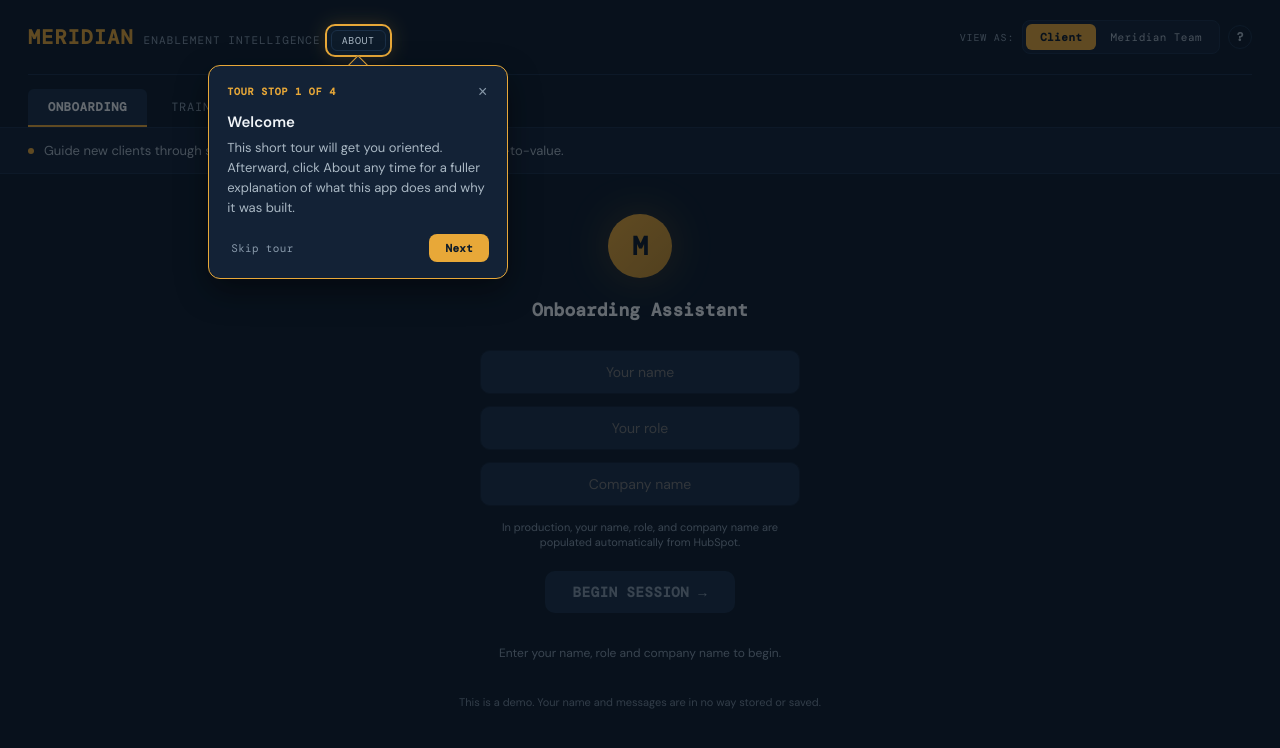
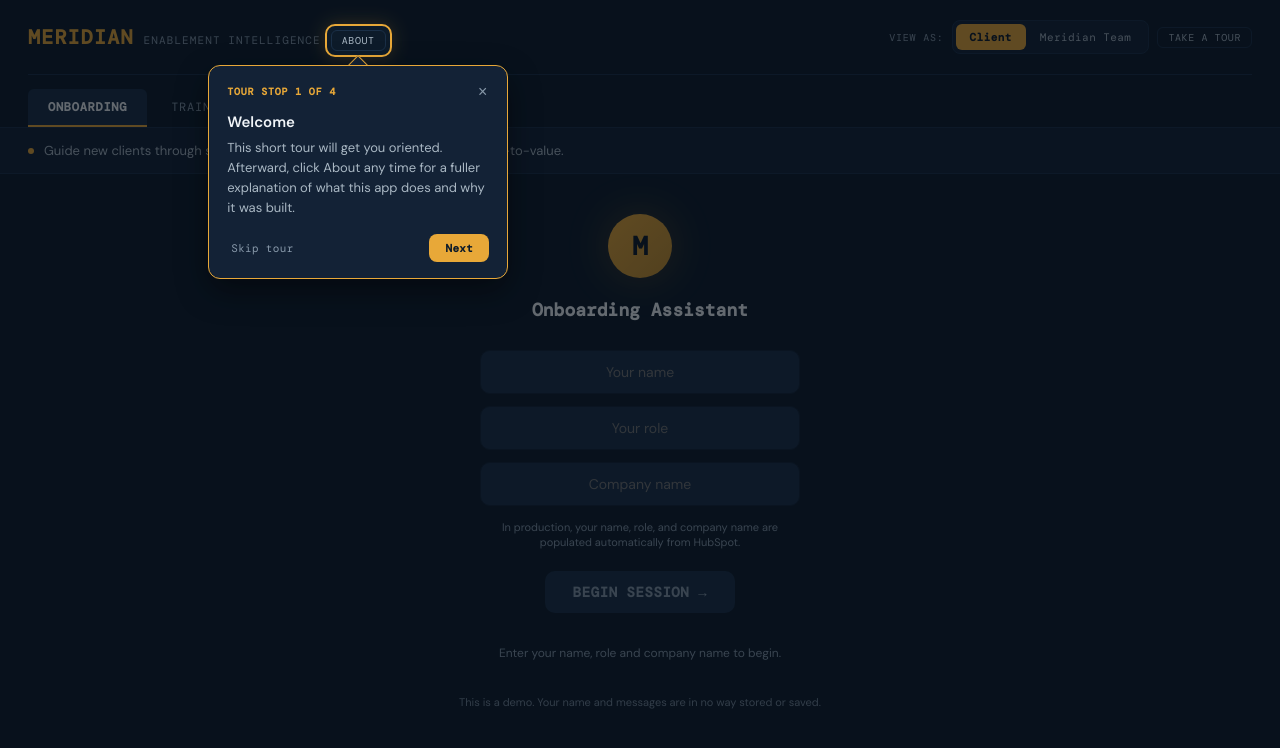
Before and after one commit to tvpgit/meridian-enablement, a React (Create React App) app: page / in a window 1280 px wide. Shown: the top 748 px of the page. Built offline with nearby package versions, Linux system fonts and the light colour scheme; a web font is replaced by a local one.

Commit message:
Replace ? tour icon with a labeled Take a tour button

```diff
--- a/src/App.js
+++ b/src/App.js
@@ -2101,28 +2101,22 @@ export default function App() {
               </div>
               <button
                 onClick={() => { setTourStep(0); setTourActive(true); }}
-                title="Take the guided tour"
-                aria-label="Take the guided tour"
                 style={{
-                  width: 24,
-                  height: 24,
-                  padding: 0,
-                  borderRadius: "50%",
                   background: "transparent",
                   border: `1px solid ${COLORS.navyMid}`,
+                  borderRadius: 6,
+                  padding: "3px 10px",
                   color: COLORS.slateLight,
                   cursor: "pointer",
                   fontFamily: "'DM Mono', monospace",
-                  fontSize: 12,
-                  fontWeight: 700,
-                  lineHeight: 1,
-                  display: "flex",
-                  alignItems: "center",
-                  justifyContent: "center",
+                  fontSize: 10,
+                  letterSpacing: "0.06em",
+                  textTransform: "uppercase",
+                  whiteSpace: "nowrap",
                   flexShrink: 0,
                 }}
               >
-                ?
+                Take a tour
               </button>
             </div>
           </div>
```
